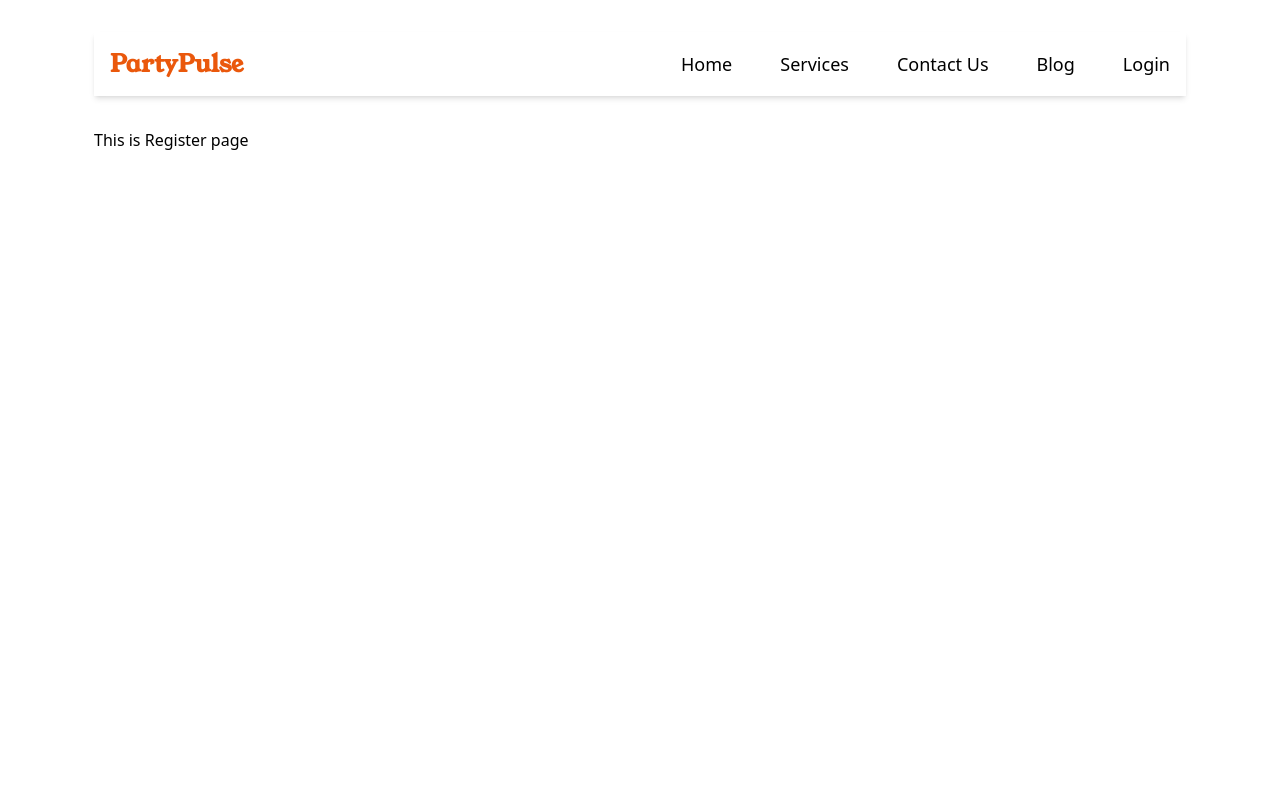
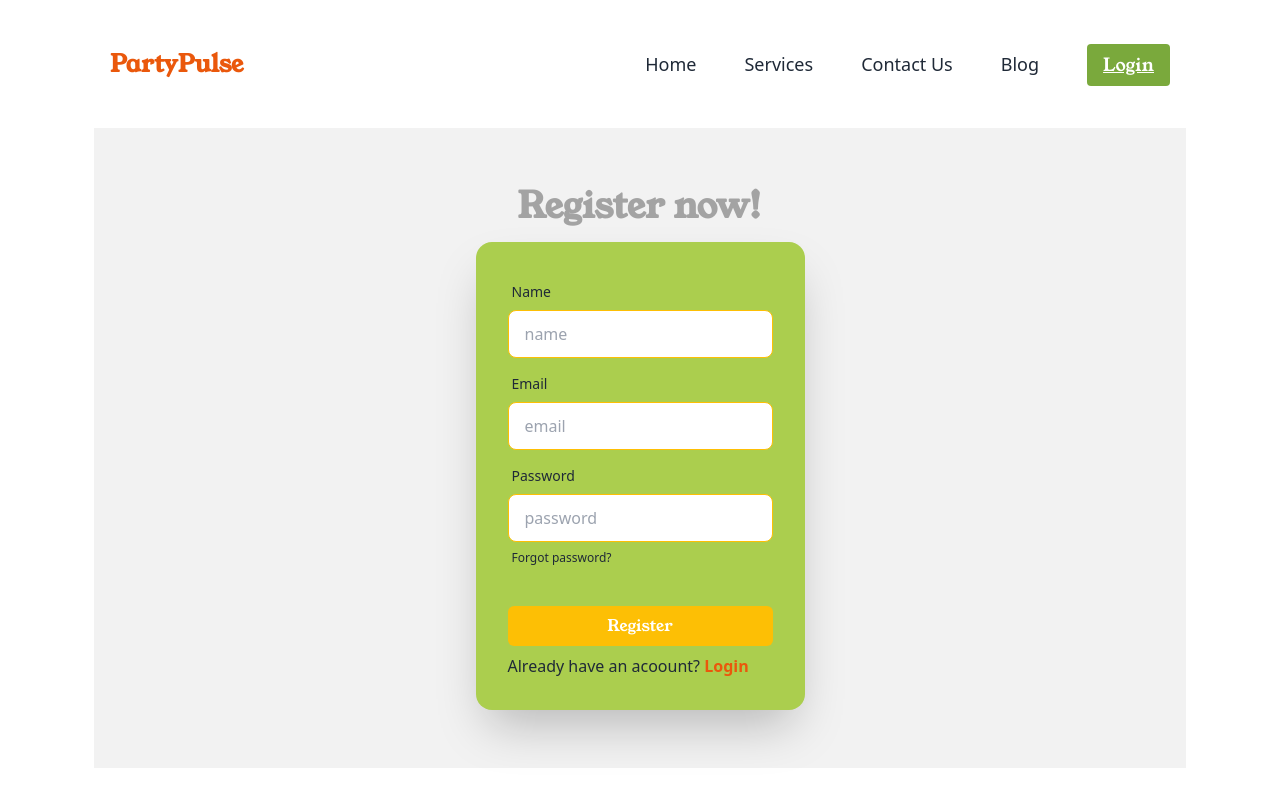
Before and after one commit to Amimu10/Birthday-Event-Management, a React (Vite) app: page /register in a window 1280 px wide. Shown: the top 806 px of the page. Built offline with nearby package versions, Linux system fonts and the light colour scheme; no server answers.

Commit message:
implement firebase  Authentication & toggle sign in or sign up

```diff
--- a/package.json
+++ b/package.json
@@ -10,9 +10,11 @@
     "preview": "vite preview"
   },
   "dependencies": {
+    "firebase": "^10.4.0",
     "flowbite-react": "^0.6.4",
     "localforage": "^1.10.0",
     "match-sorter": "^6.3.1",
+    "prop-types": "^15.8.1",
     "react": "^18.2.0",
     "react-awesome-slider": "^4.1.0",
     "react-dom": "^18.2.0",
@@ -28,6 +30,7 @@
     "@types/react-dom": "^18.2.7",
     "@vitejs/plugin-react": "^4.0.3",
     "autoprefixer": "^10.4.16",
+    "daisyui": "^3.9.2",
     "eslint": "^8.45.0",
     "eslint-plugin-react": "^7.32.2",
     "eslint-plugin-react-hooks": "^4.6.0",
--- /dev/null
+++ b/src/Providers/AuthProvider.jsx
@@ -0,0 +1,54 @@
+import React, { createContext, useEffect, useState } from 'react';
+import  PropTypes  from 'prop-types';
+import app from '../Firebase/firebase.config';
+import { GoogleAuthProvider, createUserWithEmailAndPassword, getAuth, onAuthStateChanged, signInWithEmailAndPassword, signInWithPopup, signOut } from "firebase/auth";
+
+export const AuthContext = createContext(null);
+const auth = getAuth(app);
+const AuthProvider = ({children}) => {
+    const [user, setUser] = useState(null);
+
+    const createUser = (email, password) =>{
+      return  createUserWithEmailAndPassword(auth, email, password)
+
+    }
+
+const signInUser = (emai, password) => {
+    return signInWithEmailAndPassword(auth, emai, password)
+
+
+}
+
+const logOut = () =>{
+   return  signOut(auth);
+}
+useEffect(() =>{
+    const unsubscribe = onAuthStateChanged(auth, currentUser =>{
+        setUser(currentUser);
+    })
+   return () => {
+    unsubscribe();
+}
+
+}, [])
+
+const authInfo = {
+    user,
+    createUser,
+    signInUser,
+    logOut
+}
+
+
+    return (
+        <AuthContext.Provider value={authInfo}>
+            {children}
+        </AuthContext.Provider>
+    );
+};
+
+export default AuthProvider;
+
+AuthProvider.propTypes = {
+    children: PropTypes.node
+}
--- a/src/components/Header/Navbar/Navbar.jsx
+++ b/src/components/Header/Navbar/Navbar.jsx
@@ -1,16 +1,24 @@
-import React, { useState } from "react";
-import { NavLink } from "react-router-dom";
+import React, { useContext, useState } from "react";
+import { Link, NavLink } from "react-router-dom";
 
 import { AiOutlineClose, AiOutlineMenu } from "react-icons/ai";
+import { AuthContext } from "../../../Providers/AuthProvider";
 
 
 const Navbar = () => {
+  const {user, logOut} = useContext(AuthContext);
 
   const [menu, setMenu] = useState(false);
 
+  const handleLogOut = () => {
+       logOut()
+       .then(() => console.log("user logged in"))
+       .catch(error => console.error(error))
+  }
+
   return (
     <div className="relative">
-      <nav className="flex justify-between items-center gap-4 my-8 p-4 shadow-md">
+      <nav className="flex justify-between items-center gap-4 my-8 p-4">
         <div>
         <h3 className="text-2xl font-semibold font-young text-orange-600">PartyPulse</h3>
         </div>
@@ -71,9 +79,10 @@ const Navbar = () => {
               Blog
             </NavLink>
           </li>
-          <li>
-            <NavLink
-              to="/login"
+        {
+          user? <>
+          <span>{user.photoURL}</span> <li>
+          <NavLink onClick={handleLogOut}
             className={({ isActive, isPending }) =>
               isPending
                 ? "pending"
@@ -82,9 +91,26 @@ const Navbar = () => {
                 : ""
             }
           >
-              Login
+           <Link className="bg-[#7AA93C] text-white font-young font-thin px-4 py-2 rounded">Sign Out</Link>
           </NavLink>
         </li>
+          </>
+          :
+        <li>
+          <NavLink
+            className={({ isActive, isPending }) =>
+              isPending
+                ? "pending"
+                : isActive
+                ? "text-[#FF444A] underline"
+                : ""
+            }
+          >
+          <Link to="/login" className="bg-[#7AA93C] text-white font-young font-thin px-4 py-2 rounded">Login</Link>
+          </NavLink>
+        </li>
+        }
+
         </div>
         <div className="md:hidden flex items-center gap-2">
         {menu ? (
@@ -157,8 +183,11 @@ const Navbar = () => {
               Blog
             </NavLink>
           </li>
+          {
+            user && <span>{user.email}</span>
+          }
           <li>
-            <NavLink
+            <Link onClick={handleLogOut}
               to="/login"
               className={({ isActive, isPending }) =>
                 isPending
@@ -168,8 +197,8 @@ const Navbar = () => {
                   : ""
               }
             >
-              Login
-            </NavLink>
+              Sign Out
+            </Link>
           </li>
               </ul>
             </div>
--- a/src/components/Login/Login.jsx
+++ b/src/components/Login/Login.jsx
@@ -1,11 +1,79 @@
-import React from 'react';
+import React, { useContext } from "react";
+import { Link } from "react-router-dom";
+import { AuthContext } from "../../Providers/AuthProvider";
 
 const Login = () => {
-    return (
-        <div>
-            <h3>This is login page</h3>
+    const {signInUser} = useContext(AuthContext);
+  const handleLogin = (e) => {
+
+
+    e.preventDefault();
+    const form = new FormData(e.currentTarget);
+    const email = form.get("email");
+    const password = form.get("password");
+    console.log(email, password);
+    signInUser(email, password)
+    .then(result =>{
+        console.log(result.user);
+    })
+    .then(error => {
+        console.error(error);
+    })
+  };
+
+  return (
+    <div>
+      <div className="hero h-[70vh] bg-base-200">
+        <div className="hero-content flex-col">
+          <h1 className="text-4xl font-bold text-[#A3A3A3]">Login now!</h1>
+          <div className="card flex-shrink-0 w-full max-w-sm shadow-2xl bg-[#ABCE4E]">
+            <form onSubmit={handleLogin} className="card-body">
+              <div className="form-control">
+                <label className="label">
+                  <span className="label-text">Email</span>
+                </label>
+                <input
+                  type="email"
+                  name="email"
+                  placeholder="email"
+                  className="input border-[#FDBF05] border-1 focus-border-none"
+                  required
+                />
+              </div>
+              <div className="form-control">
+                <label className="label">
+                  <span className="label-text">Password</span>
+                </label>
+                <input
+                  type="password"
+                  name="password"
+                  placeholder="password"
+                  className="input border-[#FDBF05]"
+                  required
+                />
+                <label className="label">
+                  <a href="#" className="label-text-alt link link-hover">
+                    Forgot password?
+                  </a>
+                </label>
+              </div>
+              <div className="form-control mt-6">
+                <button className="bg-[#FDBF05] font-thin font-young text-white p-2 rounded-md">
+                  Login
+                </button>
+              </div>
+              <p>
+                Dont have an acoount?
+                <Link className=" text-orange-600 font-semibold" to="/register">
+                  Register
+                </Link>
+              </p>
+            </form>
+          </div>
         </div>
-    );
+      </div>
+    </div>
+  );
 };
 
 export default Login;
--- a/src/components/Register/Register.jsx
+++ b/src/components/Register/Register.jsx
@@ -1,11 +1,92 @@
-import React from 'react';
+import React, { useContext } from "react";
+import { Link } from "react-router-dom";
+import { AuthContext } from "../../Providers/AuthProvider";
 
 const Register = () => {
-    return (
-        <div>
-            <h3>This is Register page</h3>
+    const {createUser} = useContext(AuthContext);
+
+
+  const handleRegister = (e) => {
+    e.preventDefault();
+    const form = new FormData(e.currentTarget);
+    const name = form.get("name");
+    const email = form.get("email");
+    const password = form.get("password");
+    console.log(email, password, name);
+    createUser(email, password)
+    .then(result => {
+        console.log(result.user);
+    })
+    .catch(error =>{
+        console.error(error);
+    })
+  };
+  return (
+    <div>
+      <div className="hero h-[80vh] bg-base-200 mb-24">
+        <div className="hero-content flex-col">
+          <h1 className="text-4xl font-semibold font-young text-[#A3A3A3]">
+            Register now!
+          </h1>
+          <div className="card flex-shrink-0 w-full max-w-sm shadow-2xl bg-[#ABCE4E]">
+            <form onSubmit={handleRegister} className="card-body">
+              <div className="form-control">
+                <label className="label">
+                  <span className="label-text">Name</span>
+                </label>
+                <input
+                  type="name"
+                  name="name"
+                  placeholder="name"
+                  className="input border-[#FDBF05] border-1 focus-border-none"
+                  required
+                />
+              </div>
+              <div className="form-control">
+                <label className="label">
+                  <span className="label-text">Email</span>
+                </label>
+                <input
+                  type="email"
+                  name="email"
+                  placeholder="email"
+                  className="input border-[#FDBF05] border-1 focus-border-none"
+                  required
+                />
+              </div>
+              <div className="form-control">
+                <label className="label">
+                  <span className="label-text">Password</span>
+                </label>
+                <input
+                  type="password"
+                  name="password"
+                  placeholder="password"
+                  className="input border-[#FDBF05]"
+                  required
+                />
+                <label className="label">
+                  <a href="#" className="label-text-alt link link-hover">
+                    Forgot password?
+                  </a>
+                </label>
+              </div>
+              <div className="form-control mt-6">
+                <button className="bg-[#FDBF05] font-thin font-young text-white p-2 rounded-md">
+                  Register
+                </button>
+              </div>
+              <p>
+                Already have an acoount?{" "}
+                <Link className=" text-orange-600 font-semibold" to="/login">
+                  Login
+                </Link>
+              </p>
+            </form>
+          </div>
         </div>
-    );
+      </div>
+    </div>
+  );
 };
-
 export default Register;
--- a/src/components/Service/Service.jsx
+++ b/src/components/Service/Service.jsx
@@ -8,9 +8,8 @@ const Service = ({service}) => {
             <img src={image} alt="" />
             <div className="text-center mt-4">
              <h3 className="text-2xl font-medium font-young text-[#A3A3A3]">{name}</h3>
-             <p className="my-2 text-base font-young">{description}</p>
-             <h4 className="text-3xl font-semibold text-[#FDBF05] mb-4">{price}</h4>
-             <Link to={`service/${id}`} className="bg-[#FDBF05] p-3 text-white font-young  font-thin">See Details</Link>
+             <p className="my-6 text-base font-young ">{description}</p>
+             <Link to={`service/${id}`} className="bg-[#FDBF05] p-3 text-white font-young rounded font-thin">See Details</Link>
            </div>
         </div>
     );
--- a/src/components/Services/Services.jsx
+++ b/src/components/Services/Services.jsx
@@ -12,7 +12,7 @@ const Services = () => {
 
     return (
         <div>
-            <h2 className="lg:text-3xl text-2xl font-semibold font-young text-[#1A1919] text-center mb-2">Our Birthday Event Services</h2>
+            <h2 className="lg:text-3xl text-2xl font-semibold font-young text-[#1A1919] text-center mb-2 mt-16">Our Birthday Event Services</h2>
             <p className="text-lg text-[#555] text-center mb-6">Discover our amazing birthday event services tailored just for you!</p>
             <div className="grid grid-cols-1 md:grid-cols-2 lg:grid-cols-3 gap-8">
                 {
--- a/tailwind.config.js
+++ b/tailwind.config.js
@@ -11,5 +11,5 @@ export default {
       },
     },
   },
-  plugins: [],
+  plugins: [require("daisyui")],
 };
```
Also changed, not shown: src/Firebase/firebase.config.js (added, +12 -0 lines), src/PrivateRote/PrivateRoute.jsx (added, +13 -0 lines), src/components/Footer/Footer.jsx (+6 -6 lines), src/main.jsx (+6 -2 lines), 1 other file (tests, documents, lock files or other folders). Lines whose indentation alone changed are shown as unchanged.
